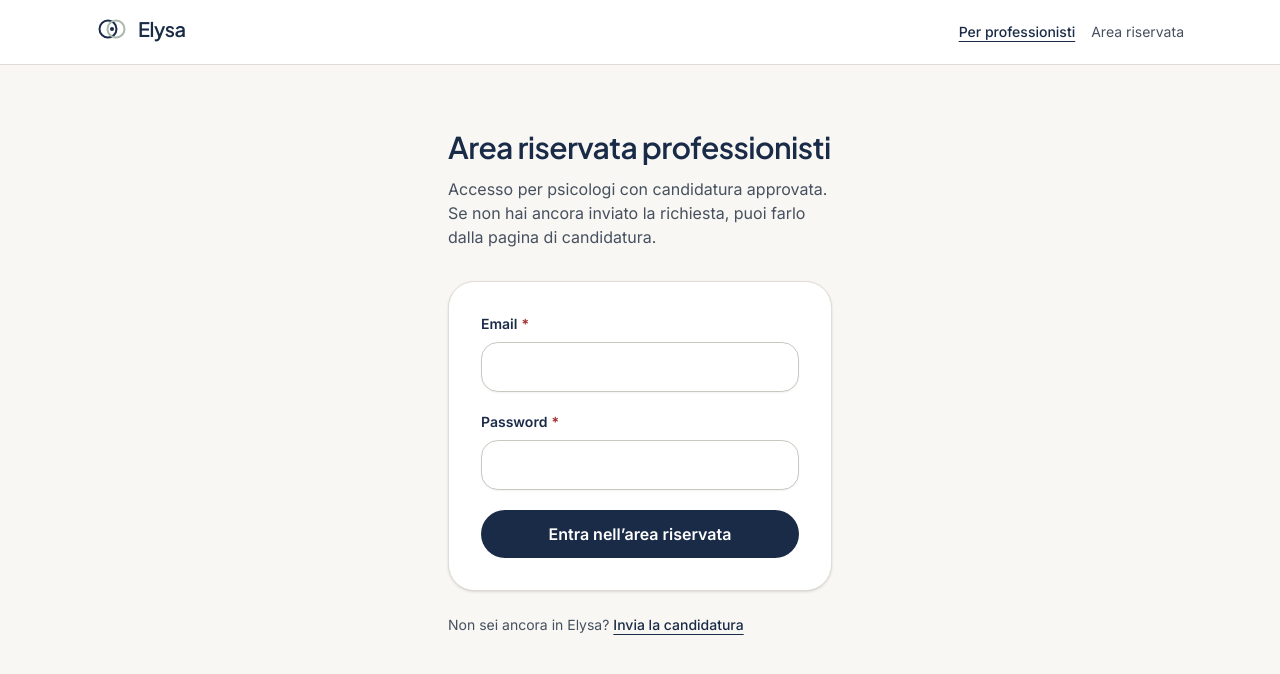
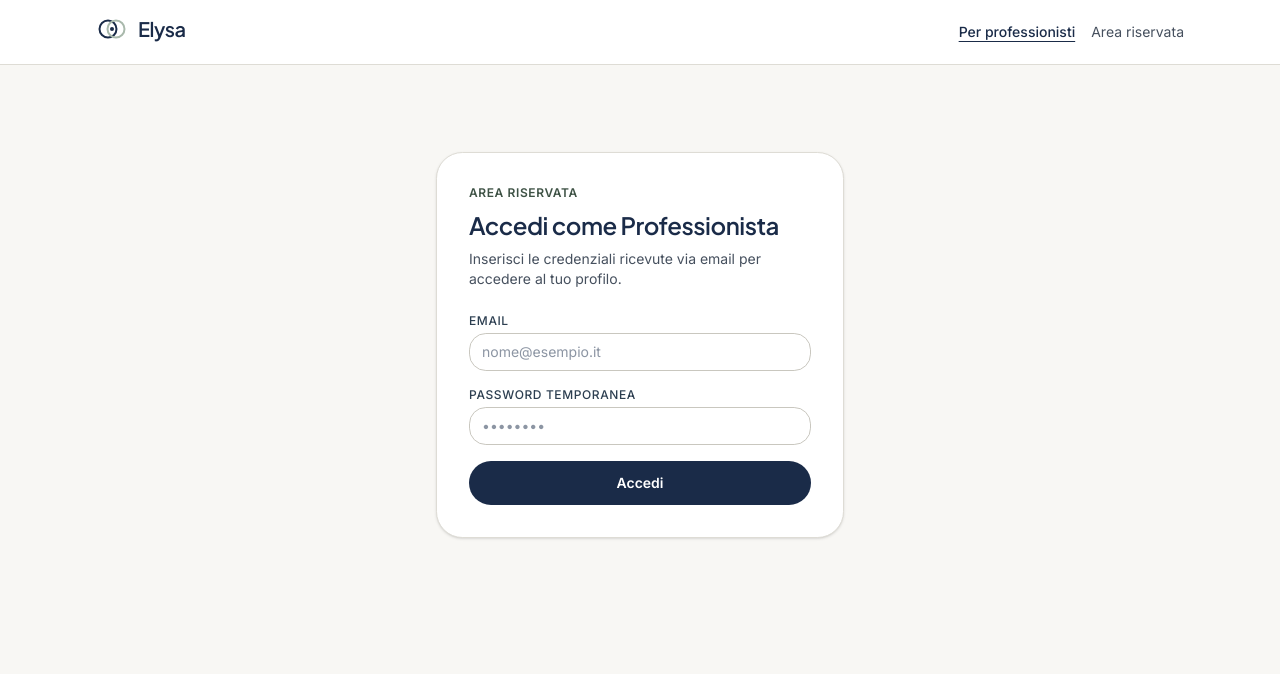
Before and after one commit to Elysagroup/elysa-web, a Next.js app: page /dashboard/login in a window 1280 px wide. Shown: the top 674 px of the page. Built offline with nearby package versions, Linux system fonts and the light colour scheme; no server answers.

Commit message:
Fix: ensure dashboard login page exists at correct path

```diff
--- a/app/dashboard/login/page.tsx
+++ b/app/dashboard/login/page.tsx
@@ -1,35 +1,46 @@
-import type { Metadata } from 'next'
-import Link from 'next/link'
-import { PsychologistLoginForm } from '@/components/professionals/login-forms'
+export const dynamic = 'force-dynamic'
 
-export const metadata: Metadata = {
-  title: 'Accesso professionisti',
-}
+export default function ProfessionalLoginPage() {
+  return (
+    <div className="mx-auto flex min-h-[70vh] max-w-md flex-col justify-center px-5 py-12">
+      <div className="rounded-3xl border border-border bg-white p-8 shadow-sm">
+        <p className="text-xs font-semibold uppercase tracking-wider text-sage-deep">Area Riservata</p>
+        <h1 className="mt-2 text-2xl font-semibold text-ocean">Accedi come Professionista</h1>
+        <p className="mt-2 text-sm text-muted-foreground">
+          Inserisci le credenziali ricevute via email per accedere al tuo profilo.
+        </p>
 
-export default async function DashboardLoginPage({
-  searchParams,
-}: {
-  searchParams: Promise<{ next?: string }>
-}) {
-  const { next } = await searchParams
-  const nextPath = next?.startsWith('/dashboard') ? next : '/dashboard'
+        <form action="/api/dashboard/login" method="post" className="mt-6 space-y-4">
+          <div>
+            <label className="block text-xs font-medium uppercase tracking-wider text-slate-ink">Email</label>
+            <input
+              type="email"
+              name="email"
+              required
+              className="mt-1 w-full rounded-xl border border-input px-3 py-2 text-sm focus:outline-none focus:ring-2 focus:ring-ocean"
+              placeholder="nome@esempio.it"
+            />
+          </div>
 
-  return (
-    <section className="mx-auto flex max-w-md flex-col px-5 py-16 sm:px-8">
-      <h1 className="text-3xl font-semibold text-ocean">Area riservata professionisti</h1>
-      <p className="mt-3 text-muted-foreground">
-        Accesso per psicologi con candidatura approvata. Se non hai ancora inviato la richiesta, puoi farlo dalla
-        pagina di candidatura.
-      </p>
-      <div className="mt-8 rounded-3xl border border-border bg-white p-6 shadow-sm sm:p-8">
-        <PsychologistLoginForm nextPath={nextPath} />
+          <div>
+            <label className="block text-xs font-medium uppercase tracking-wider text-slate-ink">Password Temporanea</label>
+            <input
+              type="password"
+              name="password"
+              required
+              className="mt-1 w-full rounded-xl border border-input px-3 py-2 text-sm focus:outline-none focus:ring-2 focus:ring-ocean"
+              placeholder="••••••••"
+            />
+          </div>
+
+          <button
+            type="submit"
+            className="w-full rounded-full bg-ocean py-3 text-sm font-semibold text-white transition-opacity hover:opacity-90"
+          >
+            Accedi
+          </button>
+        </form>
       </div>
-      <p className="mt-6 text-sm text-muted-foreground">
-        Non sei ancora in Elysa?{' '}
-        <Link href="/candidatura-psicologo" className="font-medium text-ocean underline underline-offset-4">
-          Invia la candidatura
-        </Link>
-      </p>
-    </section>
+    </div>
   )
 }
```
